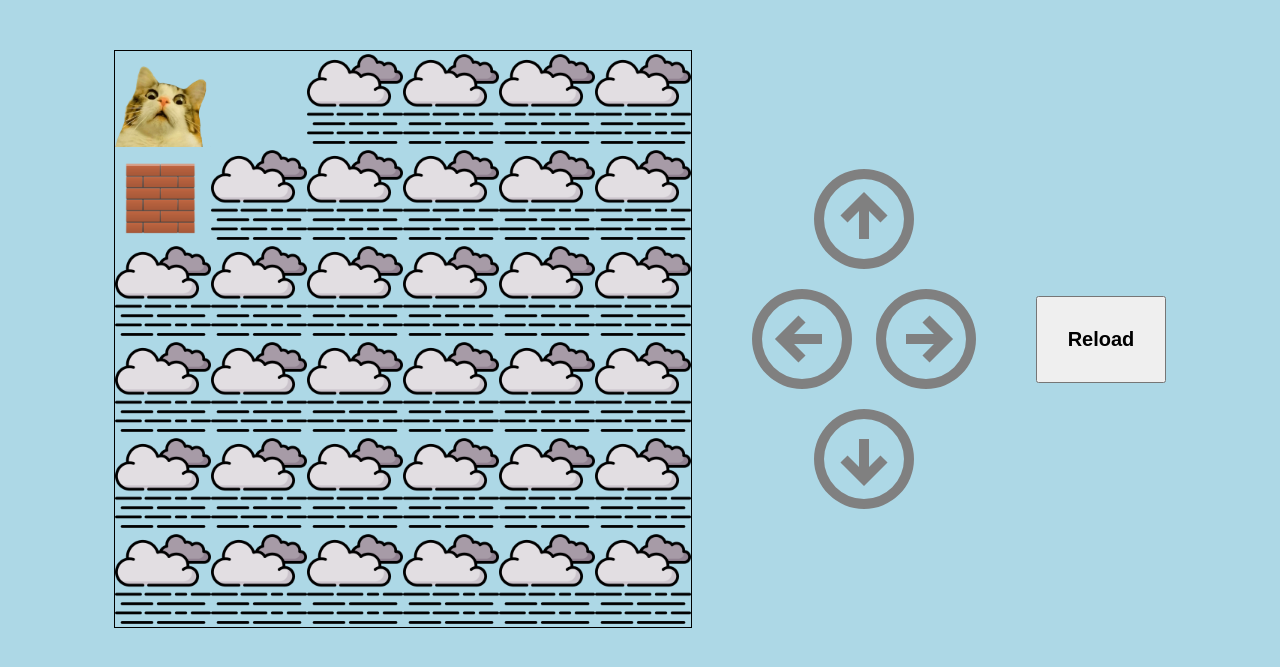
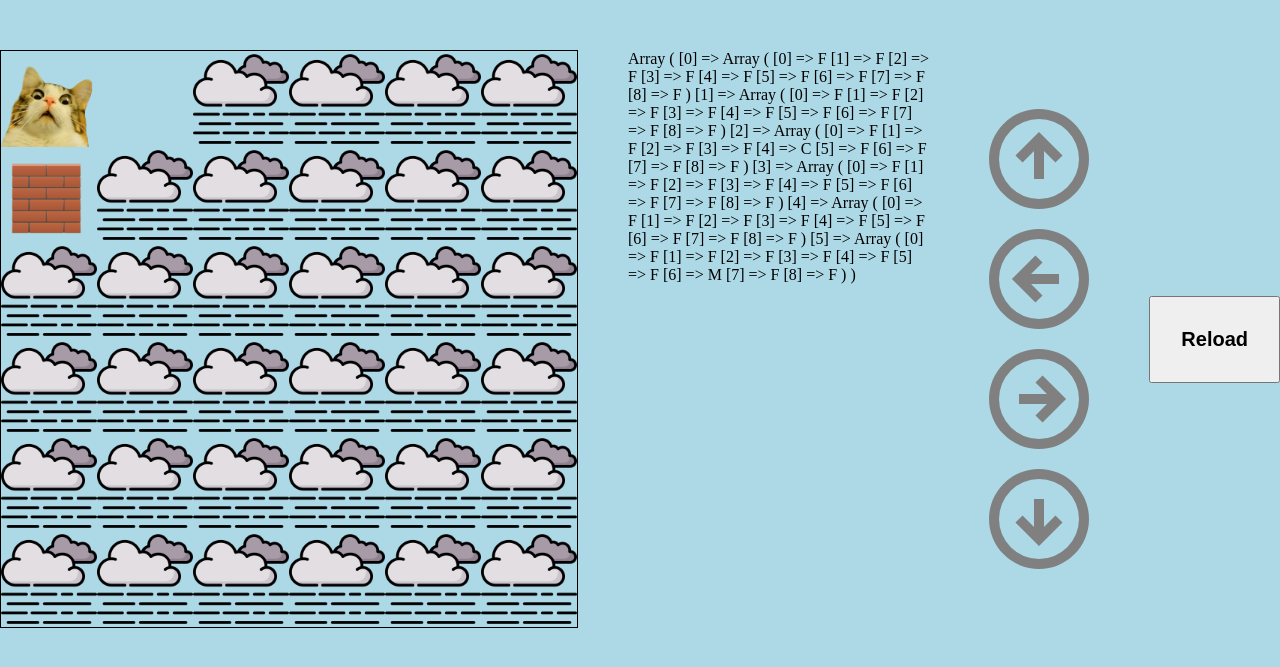
Before and after one commit to Zeroc00L88/greatestMaze, a PHP site: page / in a window 1280 px wide. Shown: the part 67-734 px from the top of the page. Run offline with PHP 8.4, Linux system fonts and the light colour scheme.

Commit message:
start writting random generation function, for the moment output array filled and with randmoly placed cat and mouse

```diff
--- a/index.php
+++ b/index.php
@@ -16,7 +16,6 @@
 <main>
 
 <?php
-
     session_start();
 
     // W = wall; F = fog; C = Cat; E = Empty; M = Mouse
@@ -29,6 +28,25 @@
         ["F", "F", "F", "F", "F", "F"],
     ];
 
+    function randArrGen($x, $y, $insert){
+        $arr = array_fill(0, $y, array_fill(0, $x, $insert));
+        return $arr;
+    }
+
+    function pathFinder($min, $max, $insert){
+        $arrX = rand($min, $max);
+        $arrY = rand($min, $max);
+        $arr = randArrGen($arrX, $arrY, $insert);
+        $arr[rand(0, $arrY-1)][rand(0, $arrX-1)] = "C";
+        $x = rand(0, $arrX-1);
+        $y = rand(0, $arrY-1);
+        while ($arr[$y][$x] === "C") {
+            $x = rand(0, $arrX-1);
+            $y = rand(0, $arrY-1);
+        }
+        $arr[$y][$x] = "M";
+        print_r($arr);
+    }
 
     function randArr(){
         $arrs = [
@@ -152,7 +170,7 @@
     $displayedArr = enlight($_SESSION["maze"], $displayedArr, $_SESSION["catPos"]);
     // Draw the maze
     drawMaze($displayedArr);
-
+    pathFinder(5, 10, "F");
 ?>
 
 
```
